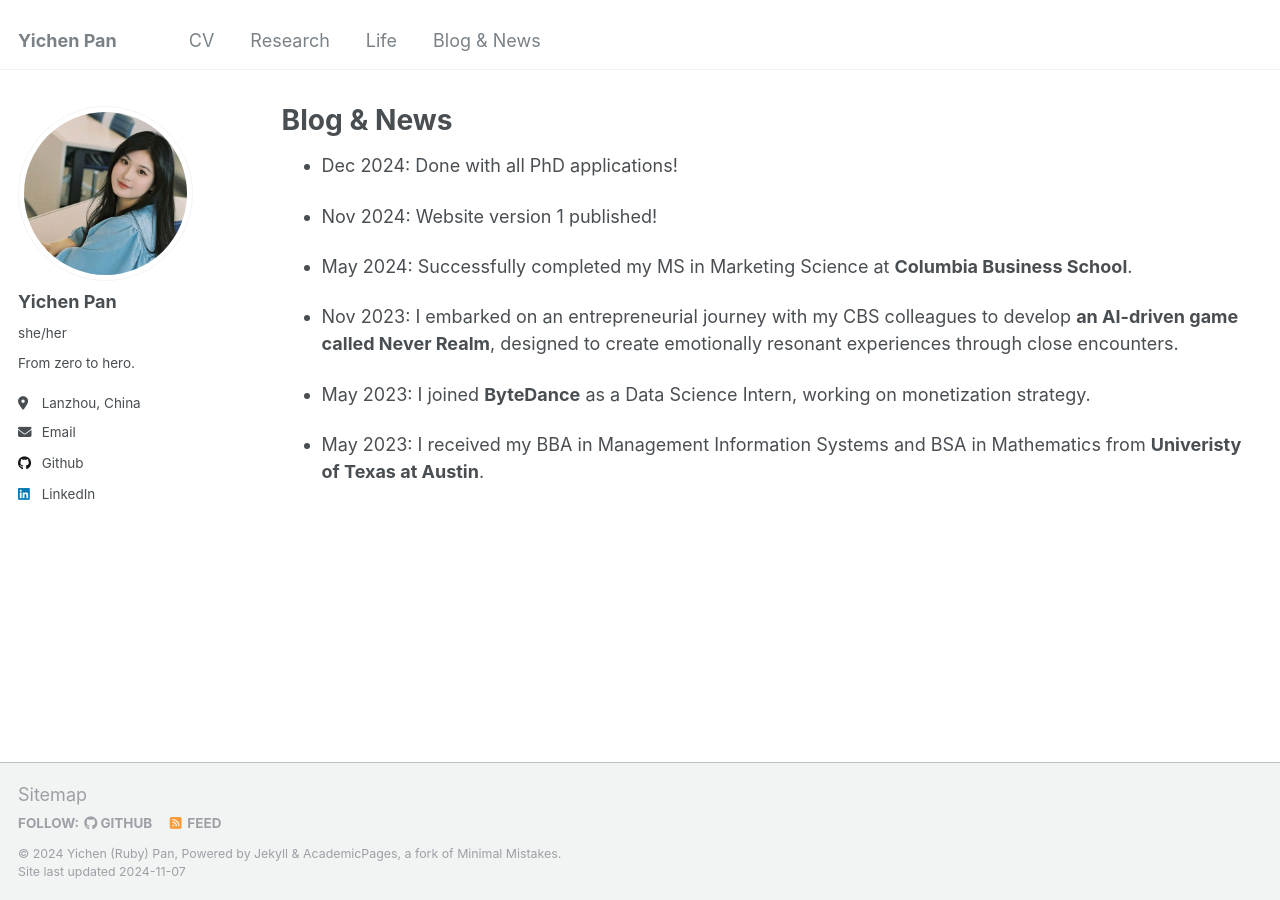
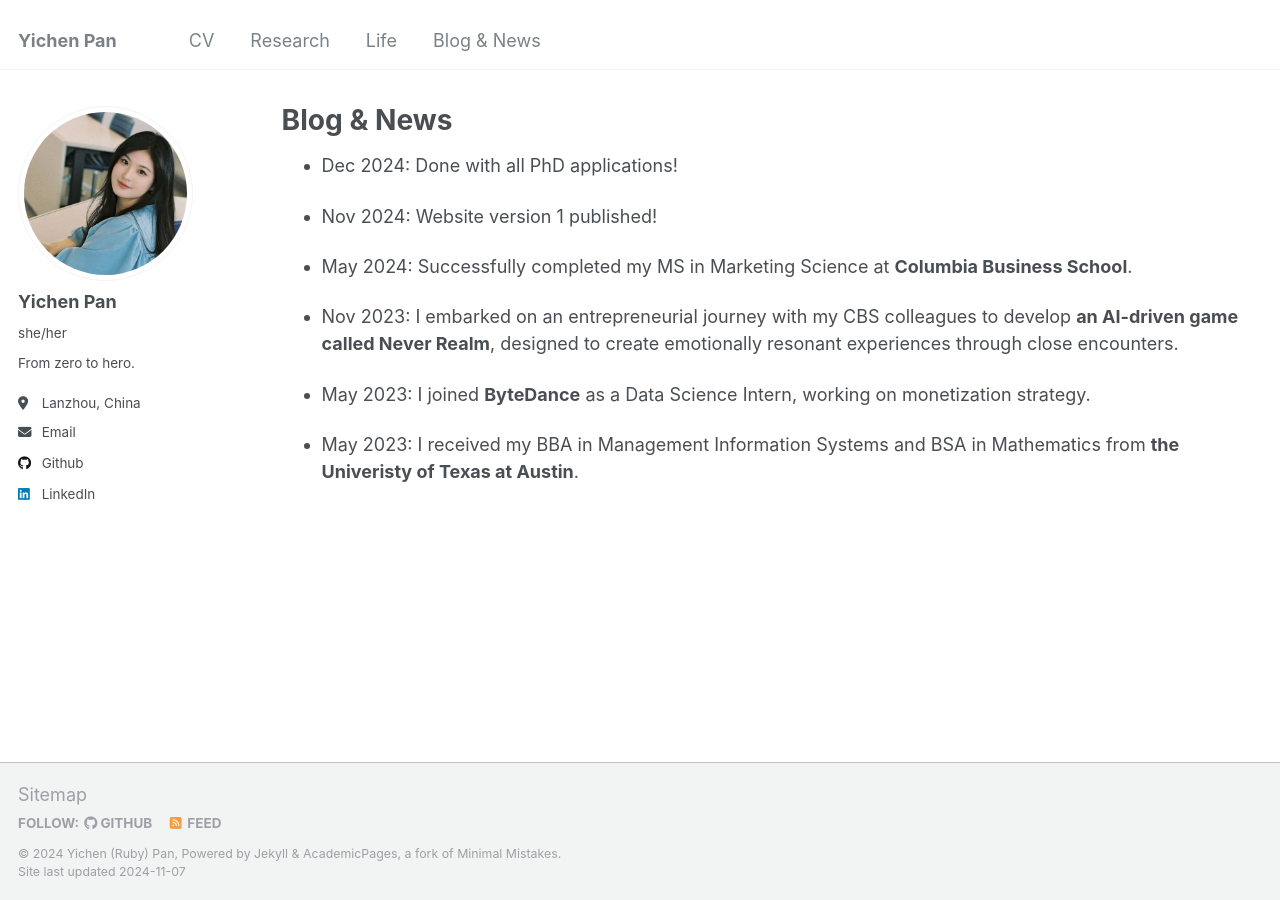
Before and after one commit to rubypan/rubypan.github.io, a Jekyll site: the page built from blog.md, in a window 1280 px wide. Built offline with Jekyll 4.4.1, drawn with Linux system fonts in a browser that asks for light colours.

Commit message:
Update blog.md

```diff
--- a/blog.md
+++ b/blog.md
@@ -17,4 +17,4 @@ author_profile: true
 
 - May 2023: I joined **ByteDance** as a Data Science Intern, working on monetization strategy.
 
-- May 2023: I received my BBA in Management Information Systems and BSA in Mathematics from **Univeristy of Texas at Austin**.
+- May 2023: I received my BBA in Management Information Systems and BSA in Mathematics from **the Univeristy of Texas at Austin**.
```
